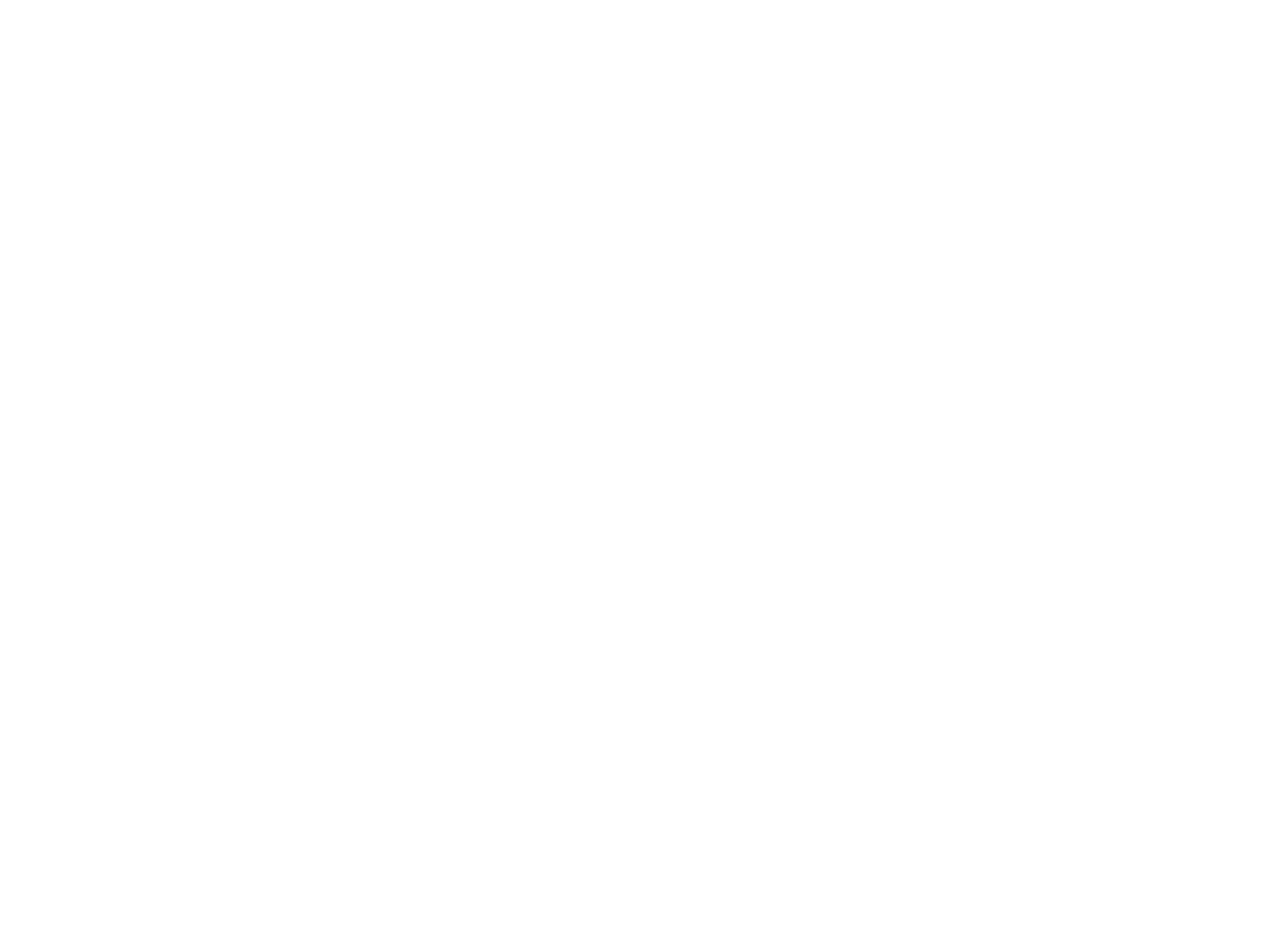
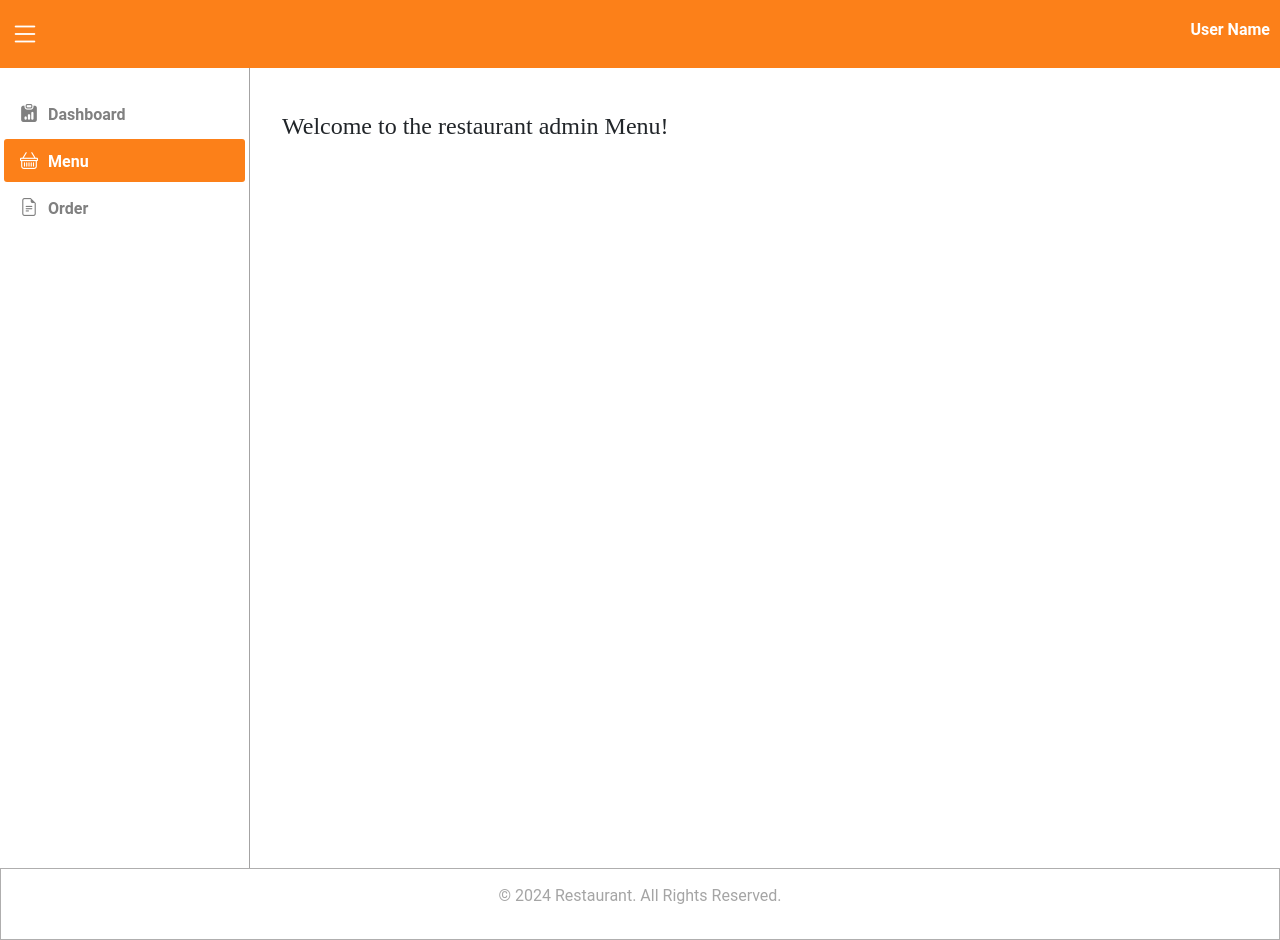
Before and after one commit to KesavanNanthagopal/react_setup, a React (Vite) app in the folder my-react-app/: page /menu in a window 1280 px wide. Before the commit this address had no page. Before the commit the page ends 800 px from the top, so only its background shows below. Built offline with nearby package versions, Linux system fonts and the light colour scheme.

Commit message:
side bar and overall color changes has be completed

```diff
--- a/my-react-app/src/App.tsx
+++ b/my-react-app/src/App.tsx
@@ -3,6 +3,8 @@ import './App.css'
 import Login from './container/Login'
 import Layout from './component/Layout'
 import Dashboard from './container/Dashboard'
+import Menu from './container/Menu'
+import Orders from './container/Orders'
 
 function App() {
   return (
@@ -10,6 +12,8 @@ function App() {
       <Route path="/" element={<Login />} />
       <Route path="/" element={<Layout />}>
         <Route path="dashboard" element={<Dashboard />} />
+        <Route path="menu" element={<Menu />} />
+        <Route path="order" element={<Orders />} />
       </Route>
     </Routes>
   )
--- a/my-react-app/src/assets/css/style.css
+++ b/my-react-app/src/assets/css/style.css
@@ -1,9 +1,10 @@
-.login-main-container{
+.login-main-container {
   width: 90vw !important;
   height: 100vh !important;
   overflow: hidden;
 }
-.loginCard{
+
+.loginCard {
   top: 5%;
   left: 10%;
   width: 90% !important;
@@ -13,29 +14,36 @@
   position: relative;
   backdrop-filter: blur(7px);
 }
-.loginFormCard{
+
+.loginFormCard {
   background-color: #fffefb !important;
 
 }
-.welcomeHeader{
+
+.welcomeHeader {
   font-weight: 600;
 }
-.buttonBorder{
+
+.buttonBorder {
   border-radius: 40px !important;
 }
-.textGray{
+
+.textGray {
   color: rgb(151, 151, 151);
 }
+
 /* Custom styles for sidebar and header */
 .sidebar {
-    background-color: #2C3E50; /* Restaurant theme color */
+  background-color: #FFFFFF;
+  /* Restaurant theme color */
   height: 100vh;
   transition: width 0.3s ease;
   width: 250px;
+  border-right: 1px solid rgb(164, 163, 163);
 }
 
 .sidebar.shrink {
-    width: 80px;
+  width: 4%;
 }
 
 .sidebar .menu-icon {
@@ -57,19 +65,32 @@
 }
 
 .header {
-    background-color: #FF6F61 ; /* Restaurant theme color */
-    color: white;
+  background-color: #FC8019;
+  /* Restaurant theme color */
+  color: #FFFFFF;
   padding: 15px;
   display: flex;
   align-items: center;
   justify-content: space-between;
 }
 
+.icon-style {
+  font-size: 30px;
+  font-weight: 900;
+  /* Still include bold if applicable */
+}
+
+.icon-style:hover {
+  cursor: pointer;
+}
+
 .footer {
-    background-color: #34495E; /* Restaurant theme color */
-    color: white;
+  background-color: #FFFFFF;
+  /* Restaurant theme color */
+  color: rgb(165, 165, 165);
   padding: 15px;
   text-align: center;
+  border: 1px solid rgb(175, 174, 174);
 }
 
 .header {
@@ -97,7 +118,8 @@
 
 .dropdown-menu {
   position: absolute;
-    top: 50px; /* Adjust based on your layout */
+  top: 50px;
+  /* Adjust based on your layout */
   right: 0;
   background-color: white;
   box-shadow: 0 4px 8px rgba(0, 0, 0, 0.2);
@@ -113,7 +135,45 @@
   align-items: center;
 }
 
-  .nav-item{
+.nav-item {
   font-size: large !important;
   font-weight: 600;
 }
+
+.userName {
+  color: #FFFFFF;
+  font-size: larger;
+  font-weight: 600;
+}
+
+.nav-link {
+  display: flex;
+  align-items: center;
+  padding: 10px;
+  text-decoration: none;
+  cursor: pointer;
+  transition: background-color 0.3s, color 0.3s;
+}
+.navColors{
+  color:  gray !important;
+}
+
+.navColors:hover {
+  background-color: #FC8019; /* Hover background color */
+  color: #FFFFFF !important; /* Hover text and icon color */
+  border-radius: 3px !important;
+  transform: scale(1.07); /* Zoom effect */
+  transition: transform 0.3s ease, background-color 0.3s ease, color 0.3s ease; /* Smooth transition */
+}
+
+
+.nav-link.active {
+  background-color: #FC8019; /* Active background color */
+  color: #FFFFFF !important; /* Active text and icon color */
+  border-radius: 3px !important;
+
+}
+
+.nav-link .menu-text {
+  margin-left: 10px;
+}
--- a/my-react-app/src/component/Header.tsx
+++ b/my-react-app/src/component/Header.tsx
@@ -8,25 +8,14 @@ const Header = ({ toggleSidebar }: any) => {
   };
   return (
     <div className="header">
-        <div>
-          <button className="btn btn-light" onClick={toggleSidebar}>
-            <i className="bi bi-list"></i>
-          </button>
+      <div className="d-flex">
+        <i className="bi bi-list icon-style" onClick={toggleSidebar}></i>
+        {/* <p> Fullfilmart</p> */}
       </div>
-        <div className="header-right">
-          <div className="profile-container" onClick={toggleDropdown}>
-            <img src="profile-image.jpg" alt="Profile" className="profile-image" />
+      <div className="header-right mt-2">
+        <div className="userName">
+          <p>User Name</p>
         </div>
-          {/* {dropdownVisible && ( */}
-            <div className="dropdown-menu">
-              <button className="btn btn-light profile-btn">
-                <i className="bi bi-person"></i> Profile
-              </button>
-              <button className="btn btn-light logout-btn">
-                <i className="bi bi-box-arrow-right"></i> Logout
-              </button>
-            </div>
-          {/* )} */}
       </div>
     </div>
   );
--- a/my-react-app/src/component/Layout.tsx
+++ b/my-react-app/src/component/Layout.tsx
@@ -1,11 +1,11 @@
 import { useState } from 'react';
 import Header from './Header';
-import Sidebar from './SideBar';
+import Sidebar from './Sidebar';
 import Footer from './Footer';
 import { Outlet } from 'react-router-dom';
 
 const Layout = () => {
-    const [isSidebarOpen, setSidebarOpen] = useState(true);
+    const [isSidebarOpen, setSidebarOpen] = useState(false);
 
     const toggleSidebar = () => {
         setSidebarOpen(!isSidebarOpen);
--- a/my-react-app/src/component/Sidebar.tsx
+++ b/my-react-app/src/component/Sidebar.tsx
@@ -1,26 +1,44 @@
+import { useLocation, useNavigate } from "react-router-dom";
+
 const Sidebar = ({ isOpen }: any) => {
+    const location = useLocation();
+    const navigate = useNavigate();
+
+    const handleNavigation = (path: string) => {
+        navigate(path);
+    };
+
+    const isActive = (path: string) => location.pathname === path;
+
     return (
         <div className={`sidebar ${isOpen ? 'shrink' : ''}`}>
-        <ul className="nav flex-column p-3">
-            <li className="nav-item">
-                <a href="#" className="nav-link text-white">
+            <ul className="nav flex-column pt-4 p-1">
+                <li className="nav-item pb-1">
+                    <span
+                        className={`nav-link navColors ${isActive("/dashboard") ? "active" : ""}`}
+                        onClick={() => handleNavigation("/dashboard")}
+                    >
                         <i className="bi bi-clipboard-data-fill"></i>
-                    {!isOpen && <span className="menu-text">Home</span>}
-                </a>
+                        {!isOpen && <span className="menu-text">Dashboard</span>}
+                    </span>
                 </li>
-            <li className="nav-item">
-                <a href="#" className="nav-link text-white">
+                <li className="nav-item pb-1">
+                    <span
+                        className={`nav-link navColors ${isActive("/menu") ? "active" : ""}`}
+                        onClick={() => handleNavigation("/menu")}
+                    >
                         <i className="bi bi-basket"></i>
-
                         {!isOpen && <span className="menu-text">Menu</span>}
-                </a>
+                    </span>
                 </li>
-            <li className="nav-item">
-                <a href="#" className="nav-link text-white">
+                <li className="nav-item pb-1">
+                    <span
+                        className={`nav-link navColors ${isActive("/order") ? "active" : ""}`}
+                        onClick={() => handleNavigation("/order")}
+                    >
                         <i className="bi bi-file-earmark-text"></i>
-
                         {!isOpen && <span className="menu-text">Order</span>}
-                </a>
+                    </span>
                 </li>
             </ul>
         </div>
--- /dev/null
+++ b/my-react-app/src/container/Menu.tsx
@@ -0,0 +1,9 @@
+function Menu() {
+    return (
+        <div className="container mt-4">
+            <h4>Welcome to the restaurant admin Menu!</h4>
+        </div>
+    );
+}
+
+export default Menu;
--- /dev/null
+++ b/my-react-app/src/container/Orders.tsx
@@ -0,0 +1,9 @@
+function Orders() {
+    return (
+        <div className="container mt-4">
+            <h4>Welcome to the restaurant admin Orders!</h4>
+        </div>
+    );
+}
+
+export default Orders;
--- a/my-react-app/src/index.css
+++ b/my-react-app/src/index.css
@@ -1,6 +1,9 @@
 :root {
-  font-family: Inter, system-ui, Avenir, Helvetica, Arial, sans-serif;
-  line-height: 1.5;
+  --header-font: 'Playfair Display', serif;
+  --body-font: 'Roboto', sans-serif;
+
+  font-family: var(--body-font);
+  line-height: 1.6;
   font-weight: 400;
 
   color-scheme: light dark;
@@ -12,6 +15,19 @@
   -webkit-font-smoothing: antialiased;
   -moz-osx-font-smoothing: grayscale;
 }
+
+/* Header styles */
+h1, h2, h3, h4, h5, h6 {
+  font-family: var(--header-font);
+  font-weight: 600;
+}
+
+/* Body text styles */
+p, span, li {
+  font-family: var(--body-font);
+  font-size: 1rem;
+}
+
 
 a {
   font-weight: 500;
```
Lines whose indentation alone changed are shown as unchanged.
